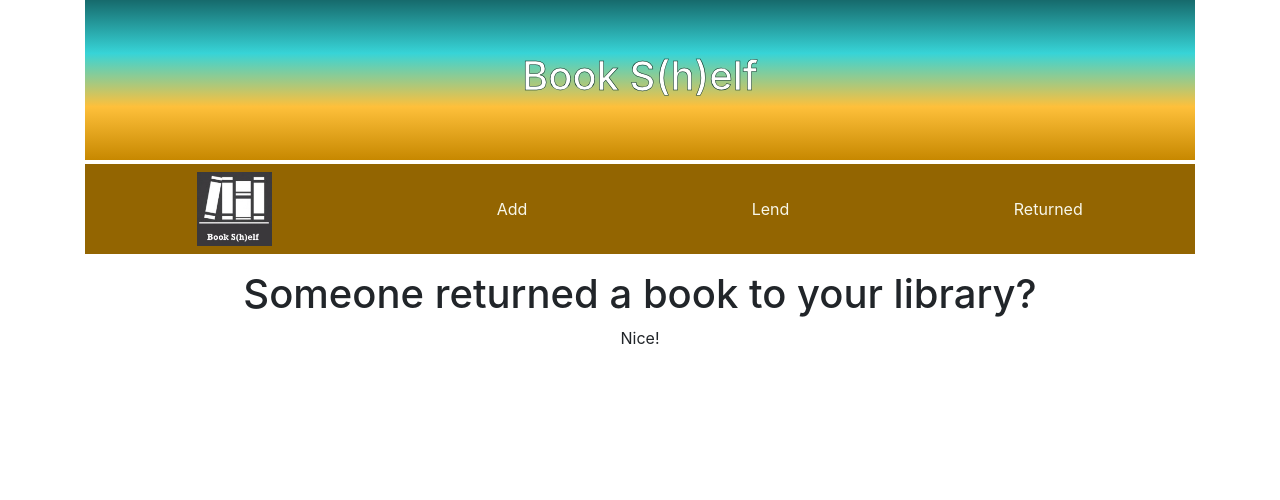
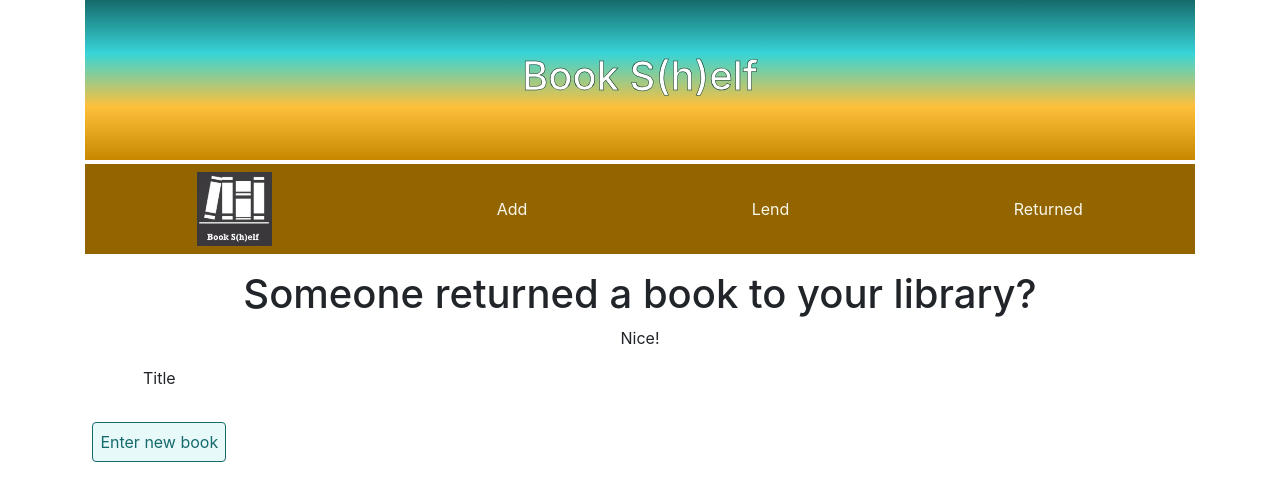
Before and after one commit to KRohrmeier/book-shelf, a React (Create React App) app: page /return in a window 1280 px wide. Shown: the top 500 px of the page. Built offline with nearby package versions, Linux system fonts and the light colour scheme; no server answers.

Commit message:
[Take-1] remove read file stuff

```diff
--- a/src/pages/AddBook.js
+++ b/src/pages/AddBook.js
@@ -67,7 +67,6 @@ export function AddBook() {
 
   function addNewBook(newBook) {
     books.push(newBook);
-    console.log('books w/pushed new book = ', books);
     setTitle('');
   }
 
--- a/src/pages/ReturnBook.js
+++ b/src/pages/ReturnBook.js
@@ -1,7 +1,23 @@
 import React from 'react';
-import { Col, Container, Row } from "react-bootstrap";
+import Form from 'react-bootstrap/Form';
+import { Col, Container, Row, Button } from "react-bootstrap";
+// const {readFile} = require("fs").promises;
 
 export function ReturnBook() {
+  const fileToRead = './info/books.json';
+
+  // function readBookFile() {
+  //   readFile(fileToRead, "utf8")
+  //       .then(text => console.log('The file contains: ', text))
+  //       .catch(error => console.log('Error reading file. Did you supply a filename? ERROR: ', error));
+  // }
+
+  function handleSubmit(e) {
+    e.preventDefault();
+    // readBookFile();
+    console.log('submitted form');
+  }
+
   return(
     <Container>
       <Row>
@@ -10,6 +26,23 @@ export function ReturnBook() {
           <p>Nice!</p>
         </Col>
       </Row>
+      <Row>
+        <Form onSubmit={handleSubmit}>
+          <Form.Group controlId='formTitle'>
+            <Form.Label>Title</Form.Label>
+            {/* <Form.Control
+                size='lg'
+                type='text'
+                value={title}
+                isValid={validated}
+                onChange={e => handleChange(e)}
+                onFocus={handleFocus}
+            /> */}
+            <Form.Control.Feedback />
+          </Form.Group>
+          <Button type='submit'>Enter new book</Button>
+        </Form>
+      </Row>
     </Container>
   )
 }
```
